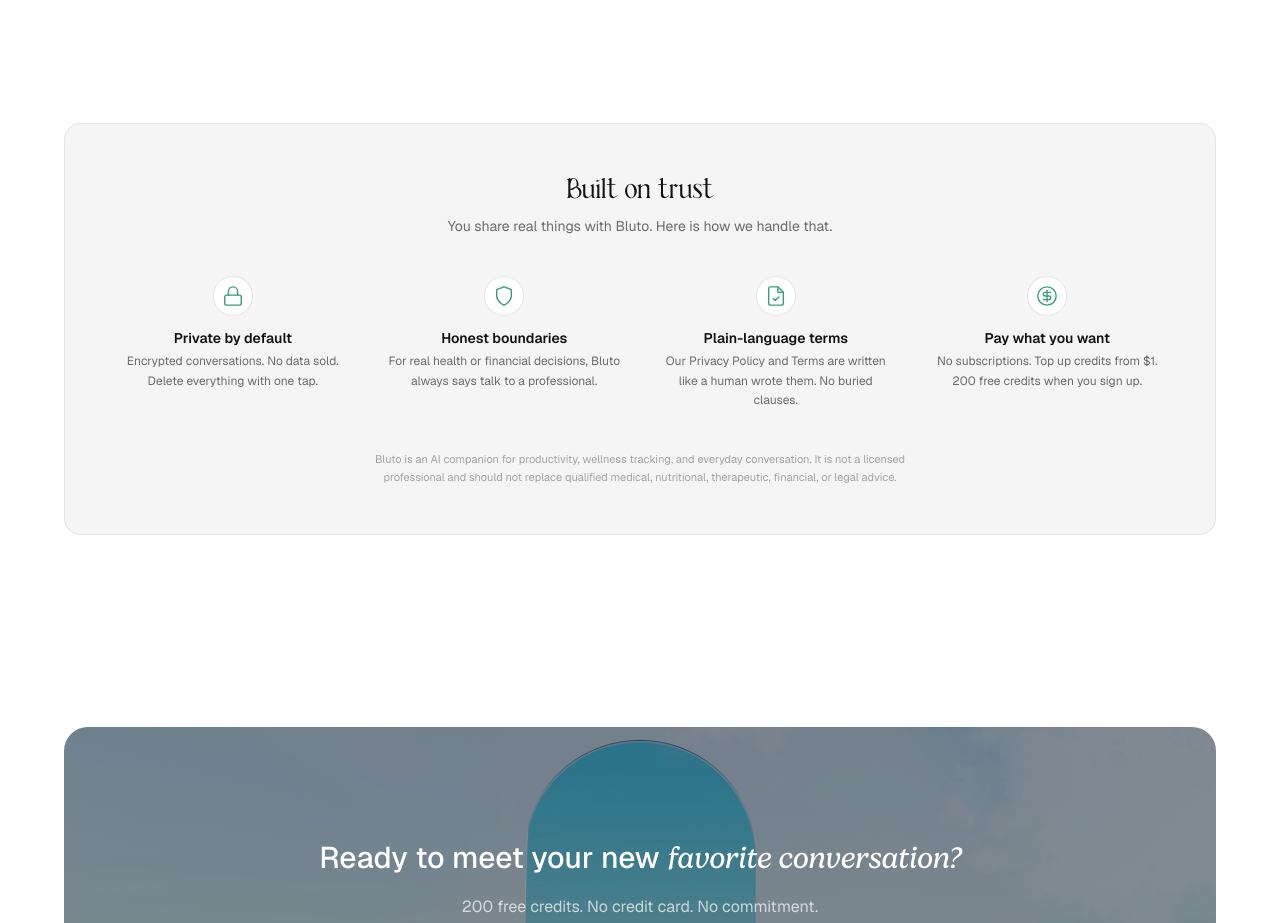
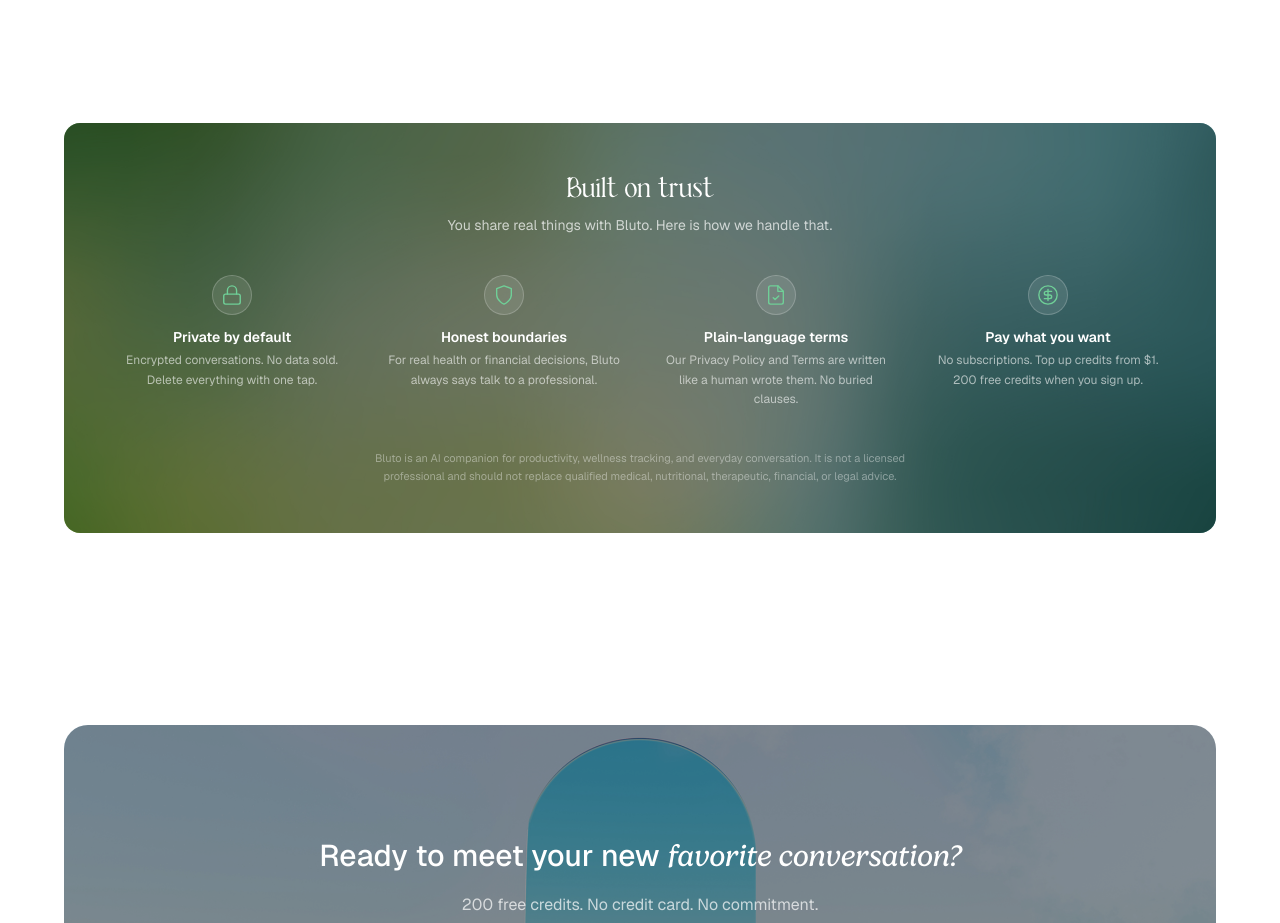
Before and after one commit to VaishakhMenon/bluto-website, a Next.js app: page / in a window 1280 px wide. Shown: the part 5260-6183 px from the top of the page. Built offline with nearby package versions, Linux system fonts and the light colour scheme.

Commit message:
Add background image to Trust section with dark overlay
White text on dark overlay for readability. Green accent icons.

Co-Authored-By: Claude Opus 4.6 <noreply@anthropic.com>

```diff
--- a/src/components/Trust.tsx
+++ b/src/components/Trust.tsx
@@ -1,5 +1,6 @@
 "use client";
 
+import Image from "next/image";
 import { motion } from "framer-motion";
 
 const items = [
@@ -55,14 +56,28 @@ export default function Trust() {
           whileInView={{ opacity: 1, y: 0 }}
           viewport={{ once: true }}
           transition={{ duration: 0.5 }}
-          className="rounded-2xl border border-card-border bg-cream p-8 md:p-12"
+          className="relative rounded-2xl overflow-hidden p-8 md:p-12"
         >
+          {/* Background image */}
+          <Image
+            src="/images/modules/built on trust bg.jpg"
+            alt=""
+            fill
+            className="object-cover"
+            quality={90}
+          />
+
+          {/* Overlay for readability */}
+          <div className="absolute inset-0 bg-black/50" />
+
+          {/* Content */}
+          <div className="relative z-10">
             {/* Header */}
             <div className="text-center mb-10">
-            <h2 className="instrument-serif text-2xl md:text-3xl text-foreground">
+              <h2 className="instrument-serif text-2xl md:text-3xl text-white">
                 Built on trust
               </h2>
-            <p className="text-sm text-muted mt-2 max-w-md mx-auto">
+              <p className="text-sm text-white/70 mt-2 max-w-md mx-auto">
                 You share real things with Bluto. Here is how we handle that.
               </p>
             </div>
@@ -78,13 +93,13 @@ export default function Trust() {
                   transition={{ duration: 0.4, delay: i * 0.08 }}
                   className="text-center"
                 >
-                <div className="w-10 h-10 rounded-full bg-white border border-card-border flex items-center justify-center mx-auto mb-3 text-[#3A9C75]">
+                  <div className="w-10 h-10 rounded-full bg-white/10 border border-white/20 flex items-center justify-center mx-auto mb-3 text-[#6FCF97]">
                     {item.icon}
                   </div>
-                <h3 className="text-sm font-semibold text-foreground mb-1">
+                  <h3 className="text-sm font-semibold text-white mb-1">
                     {item.title}
                   </h3>
-                <p className="text-xs text-muted leading-relaxed">
+                  <p className="text-xs text-white/60 leading-relaxed">
                     {item.description}
                   </p>
                 </motion.div>
@@ -92,11 +107,12 @@ export default function Trust() {
             </div>
 
             {/* Disclaimer */}
-          <p className="text-[11px] text-muted/60 text-center mt-10 max-w-xl mx-auto leading-relaxed">
+            <p className="text-[11px] text-white/40 text-center mt-10 max-w-xl mx-auto leading-relaxed">
               Bluto is an AI companion for productivity, wellness tracking, and everyday conversation.
               It is not a licensed professional and should not replace qualified medical, nutritional,
               therapeutic, financial, or legal advice.
             </p>
+          </div>
         </motion.div>
       </div>
     </section>
```
Also changed, not shown: public/images/modules/built on trust bg.jpg (added). Lines whose indentation alone changed are shown as unchanged.
